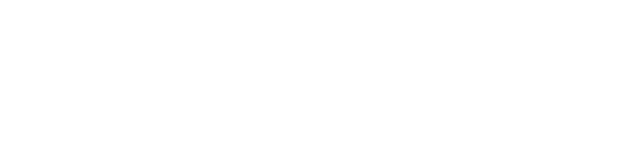
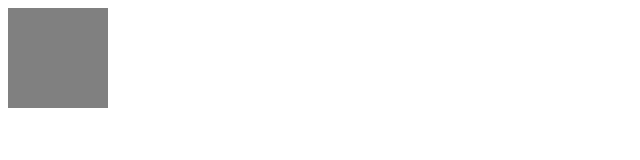
Before and after one commit to rubenkarapetyan123/game-lab, a website: page tests/test-1/index.html in a window 1280 px wide. Shown: the whole page, without its empty margins (0-640 px from the left). Drawn offline with Linux system fonts and the light colour scheme.

Commit message:
added function createCanvas and deleted module system

```diff
--- a/game-lab/constants/EVENTS.js
+++ b/game-lab/constants/EVENTS.js
@@ -1,4 +1,4 @@
-export const CLICK = "click"
-export const DBLCLICK = "dblclick"
-export const KEY_PRESS = "keypress"
-export const LOAD = "load"
+const CLICK = "click"
+const DBLCLICK = "dblclick"
+const KEY_PRESS = "keypress"
+const LOAD = "load"
--- a/game-lab/constants/GLOBAL.js
+++ b/game-lab/constants/GLOBAL.js
@@ -1 +1 @@
-export const DEFAULT_FRAMES = 60
+const DEFAULT_FRAMES = 60
--- /dev/null
+++ b/game-lab/constants/STYLES.js
@@ -0,0 +1 @@
+const DEFAULT_CANVAS_BACKGROUND = "gray"
--- a/game-lab/eventListeners/global.js
+++ b/game-lab/eventListeners/global.js
@@ -1,5 +1,3 @@
-import { DBLCLICK, CLICK, KEY_PRESS } from "../constants/EVENTS.js"
-
 try{
     window.addEventListener(KEY_PRESS, keyPressed)
     window.addEventListener(DBLCLICK, doubleClicked)
--- /dev/null
+++ b/game-lab/functions/canvas.js
@@ -0,0 +1,14 @@
+function createCanvas(width, height){
+    if(!!canvas){
+        throw new Error({ name: 'game-lab error', message: 'canvas already created' })
+    }else{
+        canvas = document.createElement("canvas")
+        context = canvas.getContext("2d")
+        canvas.width = width
+        canvas.height = height
+        canvas.style.backgroundColor = DEFAULT_CANVAS_BACKGROUND
+
+        const body = document.querySelector("body")
+        body.appendChild(canvas)
+    }
+}
--- a/game-lab/globalVariables/globalVariables.js
+++ b/game-lab/globalVariables/globalVariables.js
@@ -0,0 +1,3 @@
+let canvas = null;
+let context = null;
+let globalEngineId = null;
--- a/game-lab/main/engine.js
+++ b/game-lab/main/engine.js
@@ -1,19 +1,24 @@
-import { DEFAULT_FRAMES } from "../constants/GLOBAL.js";
-import { LOAD } from "../constants/EVENTS.js";
+function engine(){
+    loop()
+    try{
+        draw()
+    }catch(err){
 
-function engine(){
-    _loop()
-    draw()
+    }
 }
 
-export function _loop(){
-    requestAnimationFrame(engine, DEFAULT_FRAMES)
+function loop(){
+    globalEngineId = requestAnimationFrame(engine, DEFAULT_FRAMES)
+}
+
+function noLoop(){
+    cancelAnimationFrame(globalEngineId)
 }
 
 function onLoad(){
     try{
         setup()
-        _loop()
+        loop()
     }catch(err){
 
     }
--- a/game-lab/startingPoint/index.js
+++ b/game-lab/startingPoint/index.js
@@ -1,7 +1,9 @@
-import "../eventListeners/global.js"
-import "../main/engine.js"
-import { _loop as loop } from  "../main/engine.js";
+// import "../eventListeners/global.js"
+// import "../main/engine.js"
+// import { _loop as loop } from  "../main/engine.js";
+// import { _createCanvas as createCanvas } from "../functions/canvas.js"
 
-export {
-    loop
-}
+// export {
+//     loop,
+//     createCanvas
+// }
--- a/tests/test-1/index.html
+++ b/tests/test-1/index.html
@@ -7,7 +7,15 @@
 </head>
 <body>
 
-    <script src="../../game-lab/startingPoint/index.js" type="module"></script>
+    <!-- <script src="../../game-lab/startingPoint/index.js" type="module"></script> -->
+    <script src="../../game-lab/constants/EVENTS.js"></script>
+    <script src="../../game-lab/constants/STYLES.js"></script>
+    <script src="../../game-lab/constants/GLOBAL.js"></script>
+    <script src="../../game-lab/globalVariables/globalVariables.js"></script>
+    <script src="../../game-lab/eventListeners/global.js"></script>
+    <script src="../../game-lab/functions/canvas.js"></script>
+    <script src="../../game-lab/main/engine.js"></script>
     <script src="./script.js"></script>
+
 </body>
 </html>
--- a/tests/test-1/script.js
+++ b/tests/test-1/script.js
@@ -9,10 +9,12 @@
 //     console.log("db clicked");
 // }
 
-function draw(){
-    console.log("hello");
+// function draw(){
+//     console.log("hello");
+// }
+
+function setup(){
+    createCanvas(100,100)
 }
 
-function setup(){
-
-}
+// setTimeout(()=>noLoop(),2000)
```
